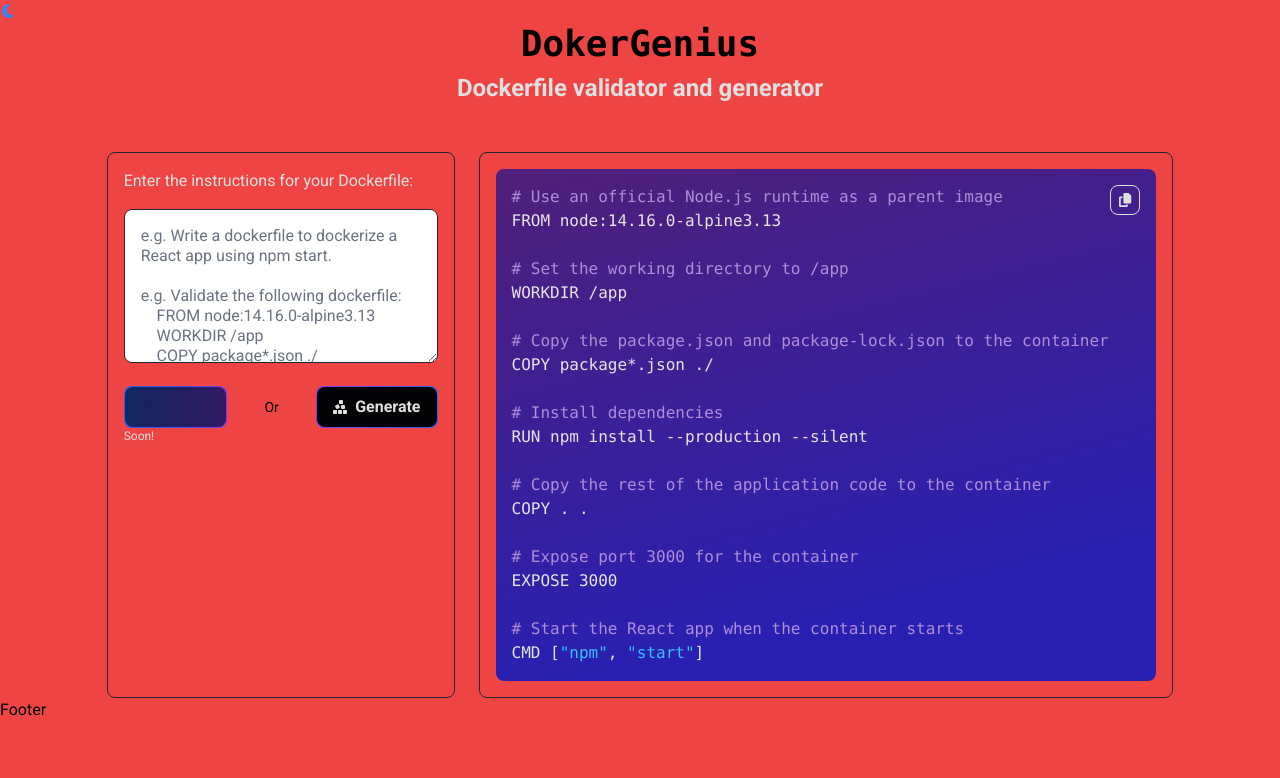
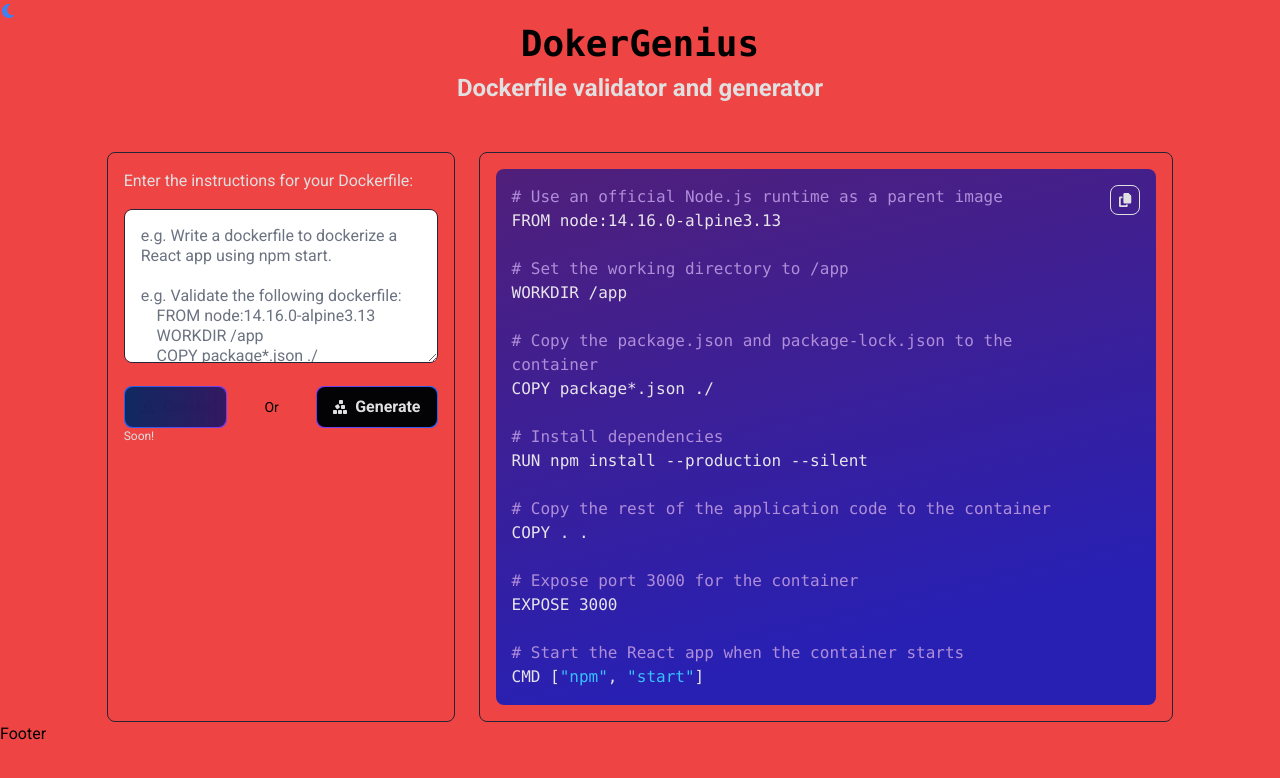
Before and after one commit to ljaviertovar/doker-genius, a Next.js app: page / in a window 1280 px wide. Shown: the top 778 px of the page. Built offline with nearby package versions, Linux system fonts and the light colour scheme.

Commit message:
update dockerfile component

```diff
--- a/src/components/ui/CodeDockerFile.tsx
+++ b/src/components/ui/CodeDockerFile.tsx
@@ -20,7 +20,7 @@ export default function CodeDockerFile({ textCode }: Props) {
 					height: "auto",
 					overflow: "visible",
 					wordWrap: "break-word",
-					paddingRight: "2.5rem",
+					paddingRight: "3rem",
 					borderRadius: "0.5rem",
 					padding: "1rem",
 				}}
```
